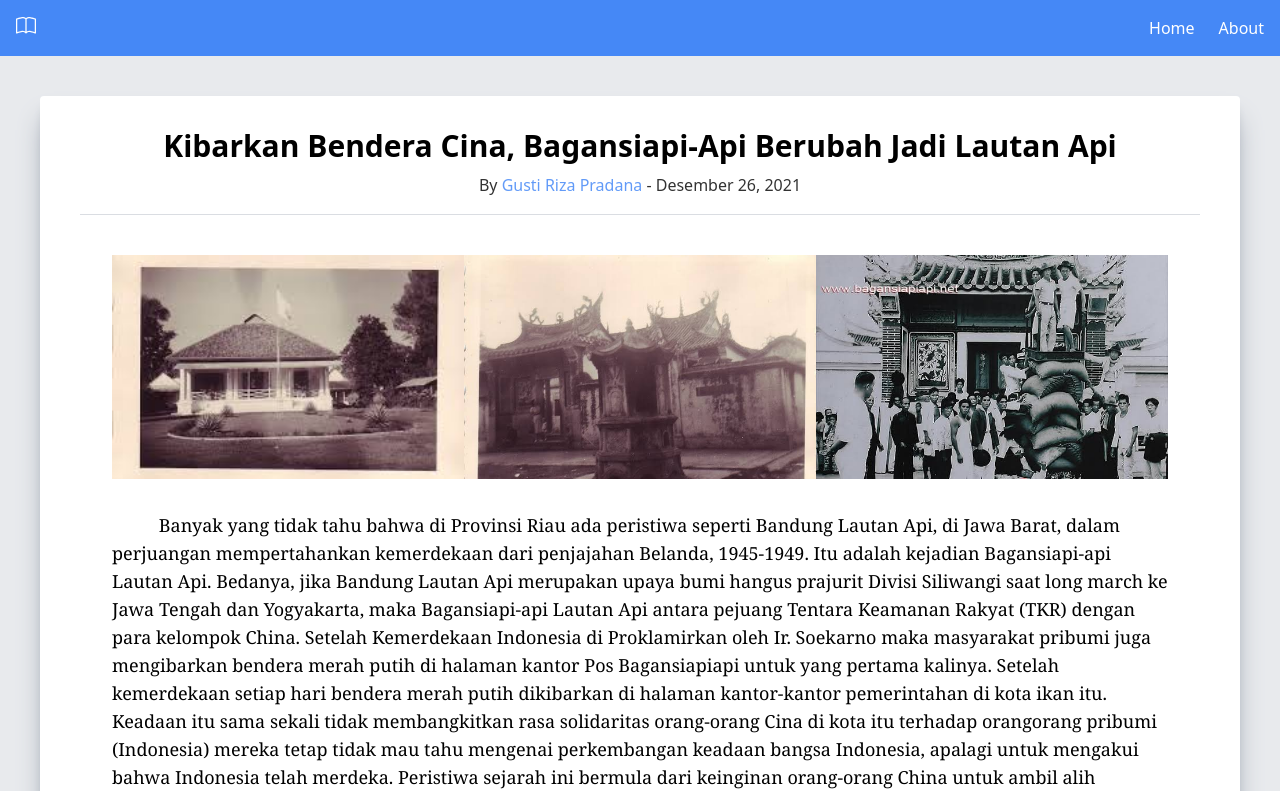
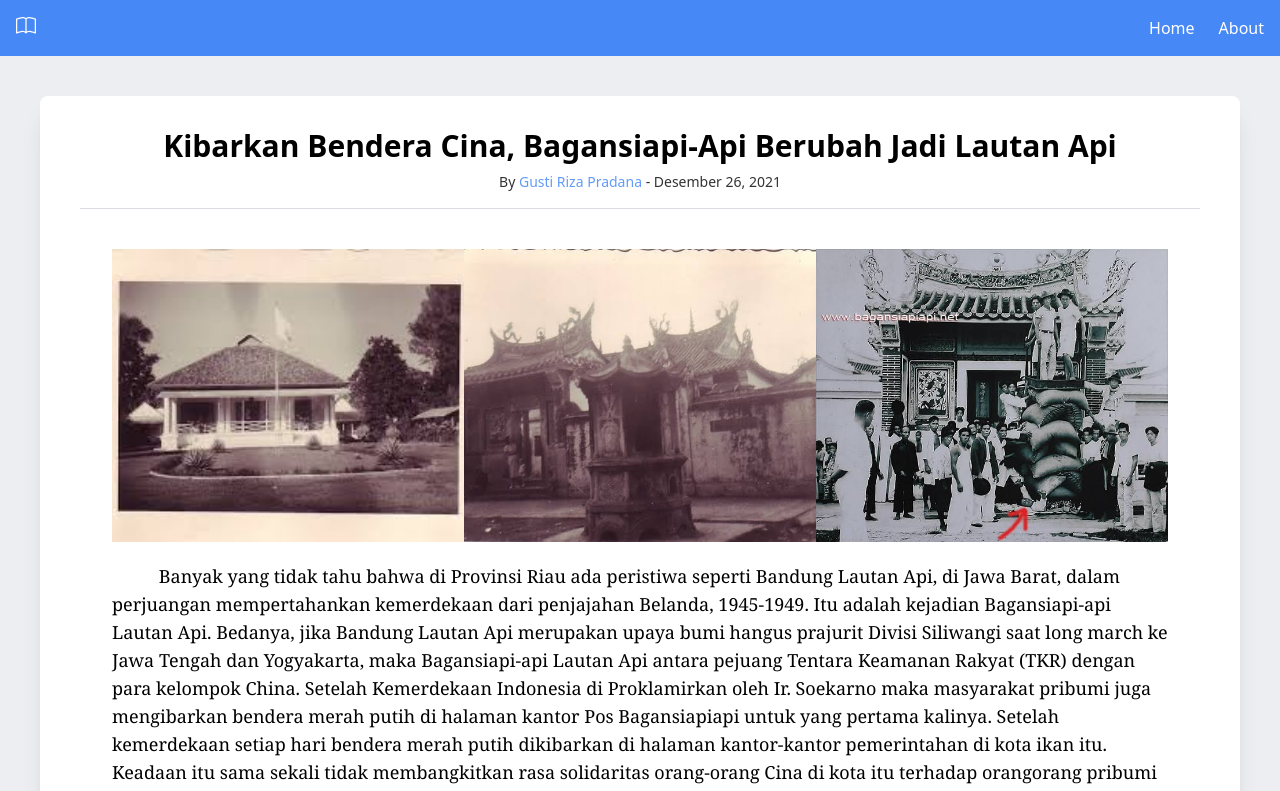
Before and after one commit to TeguhDanaPrayuda1/blog, a React (Create React App) app: page / in a window 1280 px wide. Shown: the top 791 px of the page. Built offline with nearby package versions, Linux system fonts and the light colour scheme.

Commit message:
optimize content

```diff
--- a/src/components/Content.js
+++ b/src/components/Content.js
@@ -2,40 +2,19 @@ import React from 'react';
 
 const Content = () => {
     return (
-        <div className="w-full h-full p-10 bg-gray-300/50">
-            <div className="px-10 leading-relaxed bg-white rounded shadow-xl shadow-gray-400">
-                <div className="">
-                    {/* <div>
-                        <a
-                            href="/"
-                            className="mr-2 text-gray-400 hover:text-gray-500"
-                        >
-                            Home
-                        </a>
-                        <span className="mr-2 text-gray-400 hover:text-gray-500">
-                            /
-                        </span>
-                        <a
-                            href="/"
-                            className="text-gray-400 hover:text-gray-500"
-                        >
-                            Blog
-                        </a>
-                    </div> */}
-                    <div className="pt-8 pb-2 text-3xl font-semibold text-center">
-                        Kibarkan Bendera Cina, Bagansiapi-Api Berubah Jadi
-                        Lautan Api
-                    </div>
-                    <div className="pb-4 text-center border-b border-gray-300 opacity-80">
-                        By{' '}
-                        <span className="text-blue-500">
-                            Gusti Riza Pradana{' '}
-                        </span>
-                        - Desember 26, 2021
-                    </div>
+        <div className="w-full p-4 h-max md:p-10 bg-gray-300/40">
+            <div className="w-full px-4 leading-relaxed bg-white rounded-lg shadow-xl h-max md:px-10 ">
+                <div className="pt-8 pb-2 text-2xl font-semibold text-center md:text-3xl">
+                    Kibarkan Bendera Cina, Bagansiapi-Api Berubah Jadi Lautan
+                    Api
                 </div>
-                <div className="flex flex-col w-full py-4 md:px-8 md:py-10">
-                    <div className="flex flex-col justify-between h-56 mb-8 md:flex-row">
+                <div className="pb-4 text-sm text-center border-b border-gray-300 md:text-normal opacity-80">
+                    By{' '}
+                    <span className="text-blue-500">Gusti Riza Pradana </span>-
+                    Desember 26, 2021
+                </div>
+                <div className="flex flex-col w-full py-4 h-max md:px-8 md:py-10">
+                    <div className="flex flex-col justify-between mb-5 h-max md:flex-row">
                         <img
                             src="reza1.jpeg"
                             alt=""
@@ -52,7 +31,7 @@ const Content = () => {
                             className="object-cover object-center md:w-1/3"
                         />
                     </div>
-                    <p className="flex font-serif text-sm leading-7 mt-72 md:mt-0 md:text-lg">
+                    <p className="flex font-serif text-sm leading-7 md:text-lg ">
                         &nbsp;&nbsp;&nbsp;&nbsp;&nbsp;&nbsp;&nbsp;&nbsp;&nbsp;&nbsp;Banyak
                         yang tidak tahu bahwa di Provinsi Riau ada peristiwa
                         seperti Bandung Lautan Api, di Jawa Barat, dalam
```
